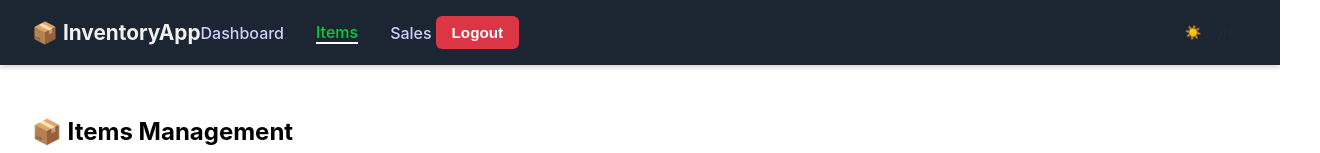
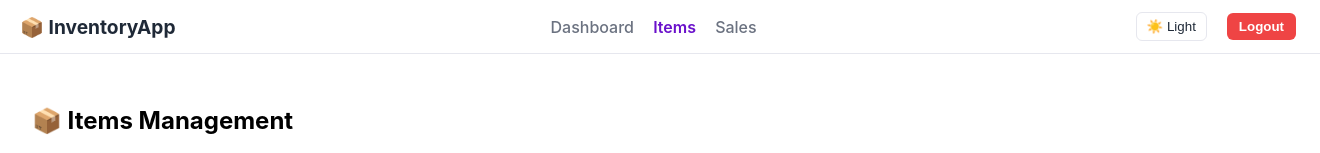
Before and after one commit to srikantapanigrahy/product-inventory-app, a React (Create React App) app in the folder product-inventory-frontend/: page /items in a window 1280 px wide. Shown: the top 153 px of the page, 1320 px wide, since content can reach past the window. Built offline with nearby package versions, Linux system fonts and the light colour scheme; no server answers; sample sign-in values are in the browser's storage.

Commit message:
add up mi

```diff
--- a/product-inventory-frontend/src/components/Navbar.css
+++ b/product-inventory-frontend/src/components/Navbar.css
@@ -1,86 +1,72 @@
-/* 🎨 NAVBAR STYLES */
 .navbar {
-  background-color: #1c2532;
-  padding: 1rem 2rem;
+  width: 100%;
+  padding: 12px 20px;
+  background: var(--card-bg);
   display: flex;
+  align-items: center;
   justify-content: space-between;
-  align-items: center;
-  color: #fff;
-  box-shadow: 0 2px 6px rgba(0, 0, 0, 0.2);
+  border-bottom: 1px solid var(--input-border);
+  color: var(--text);
+  position: sticky;
+  top: 0;
+  z-index: 100;
 }
 
-/* 📦 App title (left) */
 .navbar-title {
-  font-weight: bold;
-  font-size: 1.3rem;
-  color: #f0f0f0;
+  font-size: 1.2rem;
+  font-weight: 700;
 }
 
-/* 🔗 Nav links */
 .nav-links {
   display: flex;
-  gap: 2rem;
-  align-items: center;
+  gap: 1.2rem;
 }
 
 .nav-link {
-  color: #d0d0ff;
   text-decoration: none;
+  color: var(--muted);
   font-weight: 500;
-  font-size: 1rem;
   transition: color 0.2s ease;
+  position: relative;
+}
+
+.nav-link.active {
+  color: var(--accent);
+  font-weight: 600;
 }
 
 .nav-link:hover {
-  color: #de0c0c;
-  text-decoration: underline;
+  color: var(--text);
 }
 
-/* ✅ Active link styling */
-.nav-link.active {
-  color: #06ce3c;
-  border-bottom: 2px solid #ffffff;
+/* RIGHT SIDE ACTION BUTTONS */
+.nav-actions {
+  display: flex;
+  align-items: center;
+  gap: 12px;
 }
 
-/* 🚪 Logout button */
+/* Theme Button */
+.theme-toggle {
+  padding: 6px 10px;
+  border-radius: 6px;
+  border: 1px solid var(--input-border);
+  background: transparent;
+  cursor: pointer;
+  color: var(--text);
+}
+
+/* Logout */
 .logout-button {
-  background-color: #dc3545;
-  color: #fff;
-  padding: 0.5rem 1rem;
+  padding: 6px 12px;
+  border-radius: 6px;
   border: none;
-  border-radius: 6px;
   cursor: pointer;
-  font-weight: bold;
-  font-size: 0.95rem;
-  transition: background-color 0.2s ease;
+  background: var(--danger);
+  color: white;
+  font-weight: 600;
 }
 
 .logout-button:hover {
-  background-color: #c82333;
+  background: #d03131;
 }
-.nav-link {
-  position: relative;
-}
-
-/* Tooltip container */
-.nav-link::after {
-  content: attr(data-tooltip);
-  position: absolute;
-  bottom: -2rem;
-  left: 50%;
-  transform: translateX(-50%);
-  background: rgba(0, 0, 0, 0.8);
-  color: #fff;
-  padding: 5px 8px;
-  border-radius: 4px;
-  font-size: 0.8rem;
-  opacity: 0;
-  pointer-events: none;
-  transition: opacity 0.2s ease;
-  white-space: nowrap;
-}
-
-/* Show tooltip on hover */
-.nav-link:hover::after {
-  opacity: 1;
-}
--- a/product-inventory-frontend/src/components/Navbar.jsx
+++ b/product-inventory-frontend/src/components/Navbar.jsx
@@ -16,10 +16,12 @@ export default function Navbar() {
 
   return (
     <nav className="navbar" data-testid="navbar">
+      {/* APP TITLE */}
       <div className="navbar-title" data-testid="navbar-title">
         📦 InventoryApp
       </div>
 
+      {/* NAV LINKS */}
       <div className="nav-links">
         <NavLink
           to="/dashboard"
@@ -28,7 +30,6 @@ export default function Navbar() {
           }
           data-testid="nav-dashboard"
           data-tooltip="Go to Dashboard"
-
         >
           Dashboard
         </NavLink>
@@ -39,7 +40,7 @@ export default function Navbar() {
             isActive ? "nav-link active" : "nav-link"
           }
           data-testid="nav-items"
-          data-tooltip="Manage your Items"
+          data-tooltip="Manage Items"
         >
           Items
         </NavLink>
@@ -50,25 +51,30 @@ export default function Navbar() {
             isActive ? "nav-link active" : "nav-link"
           }
           data-testid="nav-sales"
-          data-tooltip="View Sales History"
+          data-tooltip="View Sales"
         >
           Sales
         </NavLink>
       </div>
 
-      <button
-        onClick={handleLogout}
-        className="logout-button"
-        data-testid="logout-button"
-      >
-        Logout
-      </button>
-      <div style={{ marginLeft: "auto", display: "flex", gap: "8px", alignItems: "center" }}>
-        <button onClick={toggle} style={{
-          padding: "8px 10px", borderRadius: 8, border: "none", cursor: "pointer",
-          background: "transparent", color: "var(--text)"
-        }}>
+      {/* RIGHT SIDE BUTTONS */}
+      <div className="nav-actions">
+        {/* THEME TOGGLE */}
+        <button
+          onClick={toggle}
+          className="theme-toggle"
+          data-testid="theme-toggle"
+        >
           {theme === "dark" ? "🌙 Dark" : "☀️ Light"}
+        </button>
+
+        {/* LOGOUT BUTTON */}
+        <button
+          onClick={handleLogout}
+          className="logout-button"
+          data-testid="logout-button"
+        >
+          Logout
         </button>
       </div>
     </nav>
```
